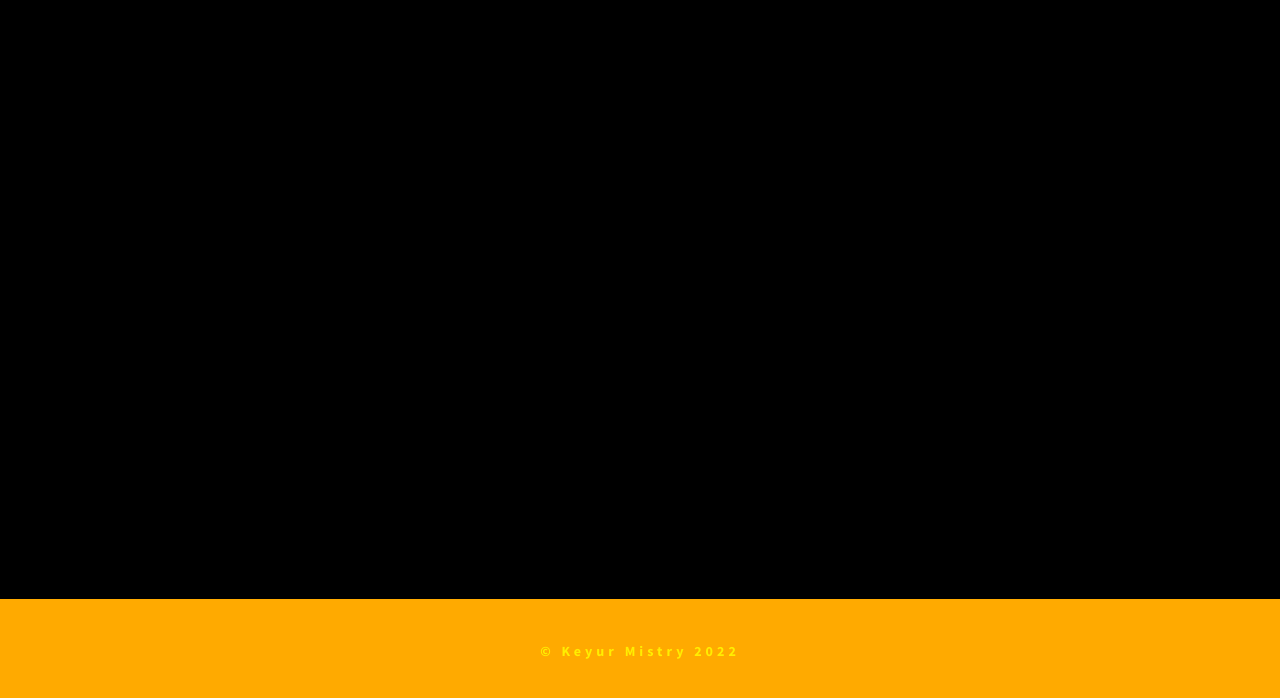
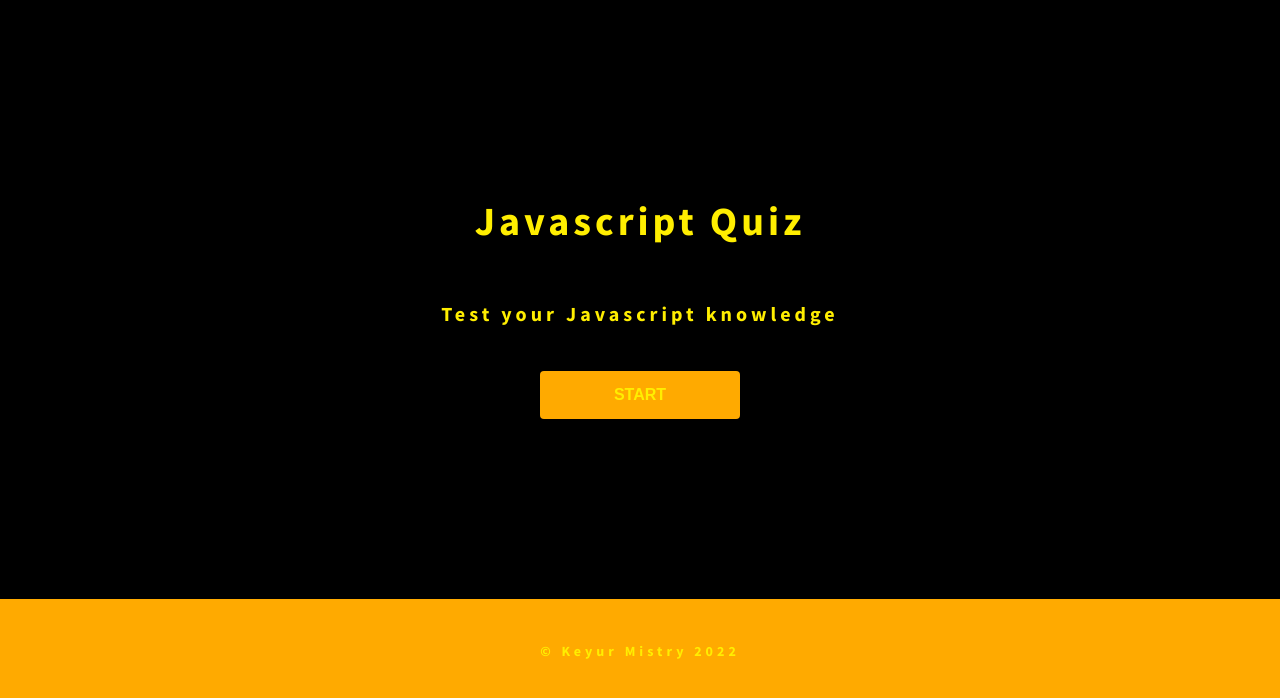
Before and after one commit to keyurmist/Javascript-Quiz, a plain HTML site: page index.html in a window 1280 px wide. Shown: the part 96-794 px from the top of the page. Drawn offline with Linux system fonts and the light colour scheme.

Commit message:
added banner and styles on quiz page

```diff
--- a/Assets/style.css
+++ b/Assets/style.css
@@ -70,9 +70,57 @@ body {
 
 /*End of header styles*/
 
+/*Start of main section*/
 .main {
     flex: 2;
+    display:flex;
+    flex-direction: column;
+    justify-content: center;
 }
+
+/*Star of content section*/
+.content-section {
+    letter-spacing: 0.4rem;
+    padding: 2rem 1rem;
+    text-align: center;
+    position:relative;
+    color: var(--yellow);
+    box-shadow: 0rem 0rem 0.7rem 0.7rem rgba(var(--golden), 0.3)
+}
+
+.content-section-title {
+    font-size: 4rem;
+}
+
+.content-section-info {
+    font-size: 2rem;
+}
+/*End of content section*/
+
+/*Start of button styles*/
+.btn-control {
+    padding: 2rem 1rem;
+    text-align: center;
+  }
+
+  .btn {
+    padding: 1.5rem 2rem;
+    font-size: 1.6rem;
+    font-weight: 600;
+    border: none;
+    border-radius: 0.4rem;
+    min-width: 20rem;
+    text-transform: uppercase;
+    background-color: var(--mustard);
+    color: var(--yellow);
+  }
+
+  .btn:hover {
+    cursor: pointer;
+    background-color: var(--golden);
+    box-shadow: 0.5rem 0.5rem 0.7rem rgba(var(--golden), 0.3);
+  }
+/*End of button styles*/
 
 /*Star of footer styles */
 
--- a/index.html
+++ b/index.html
@@ -20,7 +20,15 @@
             <a href="./highscore.html" class="nav-link">Highscores</a>
         </nav>
     </header>
-    <main class="main"></main>
+    <main class="main">
+        <section class="content-section" id="banner">
+            <h1 class="content-section-title">Javascript Quiz</h1>
+            <h2 class="content-section-info">Test your Javascript knowledge</h2>
+            <div class="btn-control">
+              <button class="btn" id="start-btn">Start</button>
+            </div>
+          </section>
+    </main>
     <footer class="footer">
         <h4>&copy; Keyur Mistry 2022</h4>
     </footer>
```
Also changed, not shown: highscore.html (+3 -1 lines).
